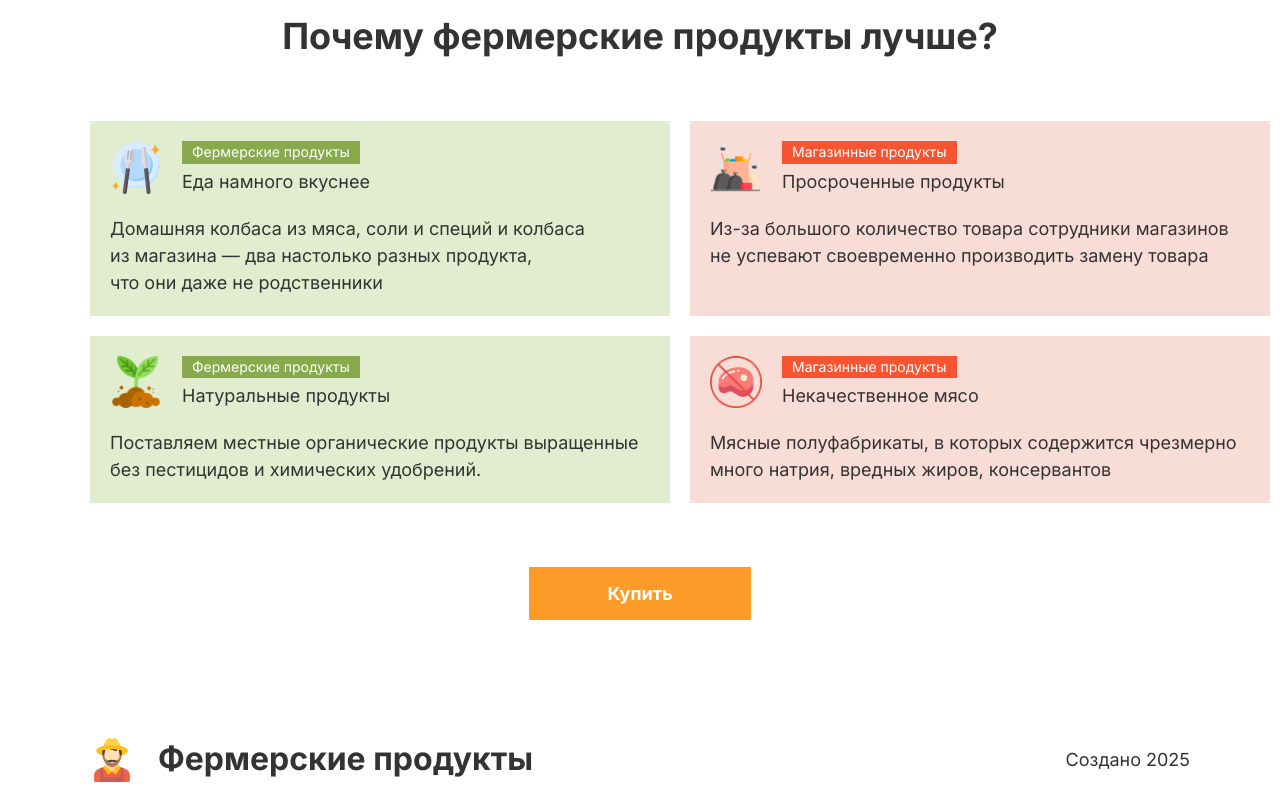
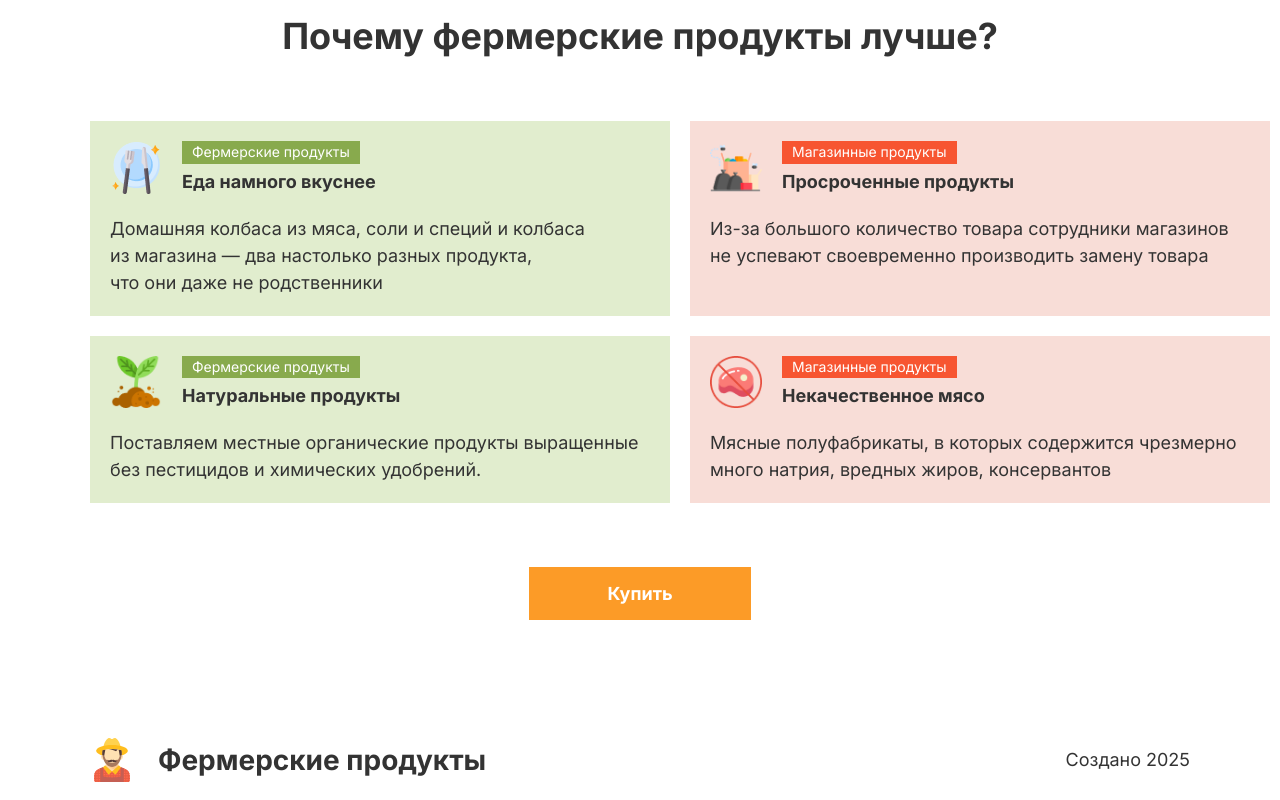
Before and after one commit to Chackmoole/farm-shop, a React (Create React App) app: page / in a window 1280 px wide. Shown: the part 764-1564 px from the top of the page. Built offline with nearby package versions, Linux system fonts and the light colour scheme.

Commit message:
fix Text

```diff
--- a/src/components/blocks/about/about.jsx
+++ b/src/components/blocks/about/about.jsx
@@ -1,4 +1,4 @@
-import { Text, defaultVariantMapping } from "../../ui/text/text";
+import { Text } from "../../ui/text/text";
 import { PageWrapper } from "../../layout/page-wrapper/page-wrapper";
 import mainImg from "../../../assets/img/main-img.png";
 import {
@@ -14,10 +14,10 @@ export const About = () => {
       <PageWrapper>
         <StyledAboutWrapper>
           <StyledAboutInner>
-            <Text variant={defaultVariantMapping.h1} mb="24px">
+            <Text variant="h1" mb="24px">
               Магазин фермерских продуктов с доставкой
             </Text>
-            <Text variant={defaultVariantMapping.body1}>
+            <Text variant="body1">
               Все продукты изготавливаются под заказ. Фермеры начинают готовить
               продукты за день до отправки заказа клиентам. Именно поэтому мы
               принимаем заказы заранее и доставляем продукты максимально
--- a/src/components/blocks/features/features-card/features-card.jsx
+++ b/src/components/blocks/features/features-card/features-card.jsx
@@ -1,4 +1,4 @@
-import { defaultVariantMapping, Text } from "../../../ui/text/text";
+import { Text } from "../../../ui/text/text";
 import {
   StyledFeaturesCard,
   StyledFeaturesCardBox,
@@ -15,7 +15,7 @@ export const FeaturesCard = ({ title, description, subtitle, img, isFarm }) => {
           <StyledFeaturesCardTitle $isFarm={isFarm} variant="caption1">
             {subtitle}
           </StyledFeaturesCardTitle>
-          <Text variant={defaultVariantMapping.body2}>{title}</Text>
+          <Text variant="body2">{title}</Text>
         </StyledFeaturesCardInner>
       </StyledFeaturesCardBox>
       <Text>{description}</Text>
--- a/src/components/blocks/features/features.jsx
+++ b/src/components/blocks/features/features.jsx
@@ -3,13 +3,13 @@ import { PageWrapper } from "../../layout/page-wrapper/page-wrapper";
 import { Button } from "../../ui/button/button";
 import { FEATURES_CARDS } from "../../../mock/features-cards";
 import { StyledFeatures, StyledFeaturesList } from "./features-styled";
-import { defaultVariantMapping, Text } from "../../ui/text/text";
+import { Text } from "../../ui/text/text";
 
 export const Features = () => {
   return (
     <PageWrapper>
       <StyledFeatures>
-        <Text variant={defaultVariantMapping.h2} mb="64px">
+        <Text variant="h2" mb="64px">
           Почему фермерские продукты лучше?
         </Text>
         <StyledFeaturesList>
--- a/src/components/layout/footer/footer.jsx
+++ b/src/components/layout/footer/footer.jsx
@@ -1,5 +1,5 @@
 import { Logo } from "../../ui/logo/logo";
-import { Text, defaultVariantMapping } from "../../ui/text/text";
+import { Text } from "../../ui/text/text";
 import { PageWrapper } from "../page-wrapper/page-wrapper";
 import { StyledFooter } from "./footer-styled";
 
@@ -8,7 +8,7 @@ export const Footer = () => {
     <PageWrapper>
       <StyledFooter>
         <Logo />
-        <Text variant={defaultVariantMapping.body1}>Создано 2025</Text>
+        <Text variant="body1">Создано 2025</Text>
       </StyledFooter>
     </PageWrapper>
   );
--- a/src/components/ui/logo/logo.jsx
+++ b/src/components/ui/logo/logo.jsx
@@ -1,5 +1,5 @@
 import { StyledLogo } from "./logo-styled";
-import { defaultVariantMapping, Text } from "../text/text";
+import { Text } from "../text/text";
 
 export const Logo = () => {
   return (
@@ -91,7 +91,7 @@ export const Logo = () => {
           </clipPath>
         </defs>
       </svg>
-      <Text variant={defaultVariantMapping.logo} ml="24px">
+      <Text variant="logo" ml="24px">
         Фермерские продукты
       </Text>
     </StyledLogo>
--- a/src/components/ui/text/text.jsx
+++ b/src/components/ui/text/text.jsx
@@ -14,7 +14,7 @@ export const defaultVariantMapping = {
 
 export const Text = ({
   children,
-  variant = defaultVariantMapping.body1,
+  variant = "body1",
   m,
   mx,
   my,
```
